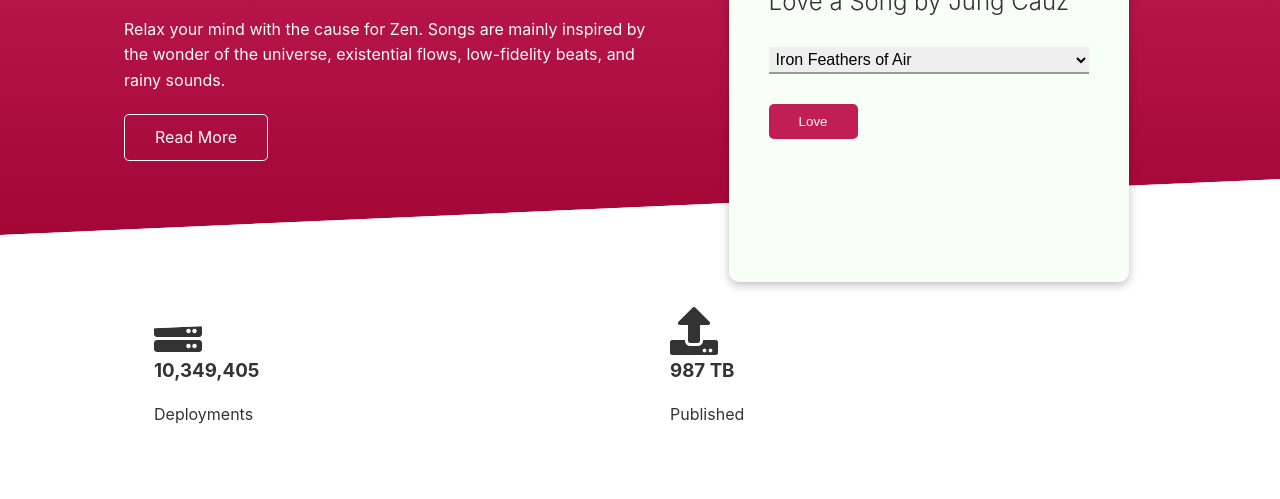
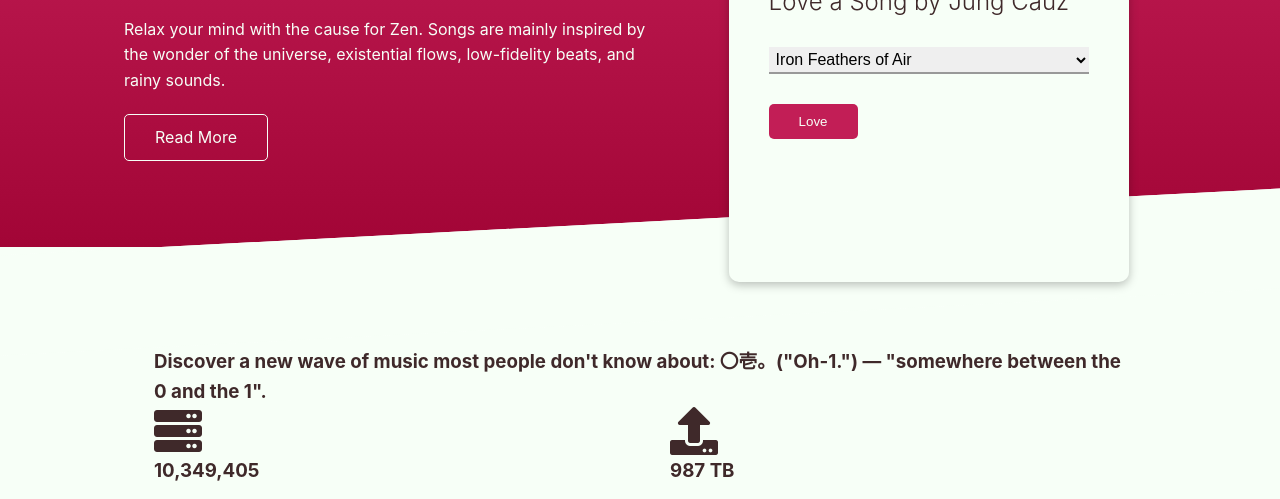
Before and after one commit to forzen-dot-io/JungCauz, a plain HTML site: page index.html in a window 1280 px wide. Shown: the part 233-732 px from the top of the page. Drawn offline with Linux system fonts and the light colour scheme.

Commit message:
Watch `.scss` files and update `main.css` file.

```diff
--- a/dist/css/main.css
+++ b/dist/css/main.css
@@ -110,14 +110,14 @@
   content: '';
   position: absolute;
   height: 100px;
-  bottom: -60px;
+  bottom: -75px;
   right: 0;
   left: 0;
-  background: #fff;
-  transform: skewY(-2.5deg);
-  -webkit-transform: skewY(-2.5deg);
-  -moz-transform: skewY(-2.5deg);
-  -ms-transform: skewY(-2.5deg);
+  background: #f7fff7;
+  transform: skewY(-3deg);
+  -webkit-transform: skewY(-3deg);
+  -moz-transform: skewY(-3deg);
+  -ms-transform: skewY(-3deg);
 }
 
 .container {
@@ -157,7 +157,7 @@
 
 .card {
   background-color: #f7fff7;
-  color: #333;
+  color: #3f292a;
   border-radius: 10px;
   -webkit-box-shadow: 0 3px 10px rgba(0, 0, 0, 0.25);
           box-shadow: 0 3px 10px rgba(0, 0, 0, 0.25);
@@ -190,11 +190,16 @@
   border: 1px solid #f7fff7;
 }
 
+.stats {
+  padding-top: 100px;
+}
+
 body {
   font-family: -apple-system, BlinkMacSystemFont, "Segoe UI", Roboto, Oxygen,
  Ubuntu, Cantarell, "Open Sans", "Helvetica Neue", sans-serif;
-  color: #333;
+  color: #3f292a;
   line-height: 1.6;
+  background: #f7fff7;
 }
 
 body ul {
@@ -203,7 +208,7 @@ body ul {
 
 body a {
   text-decoration: none;
-  color: #333;
+  color: #3f292a;
 }
 
 body h1,
```
Also changed, not shown: 1 other file.
